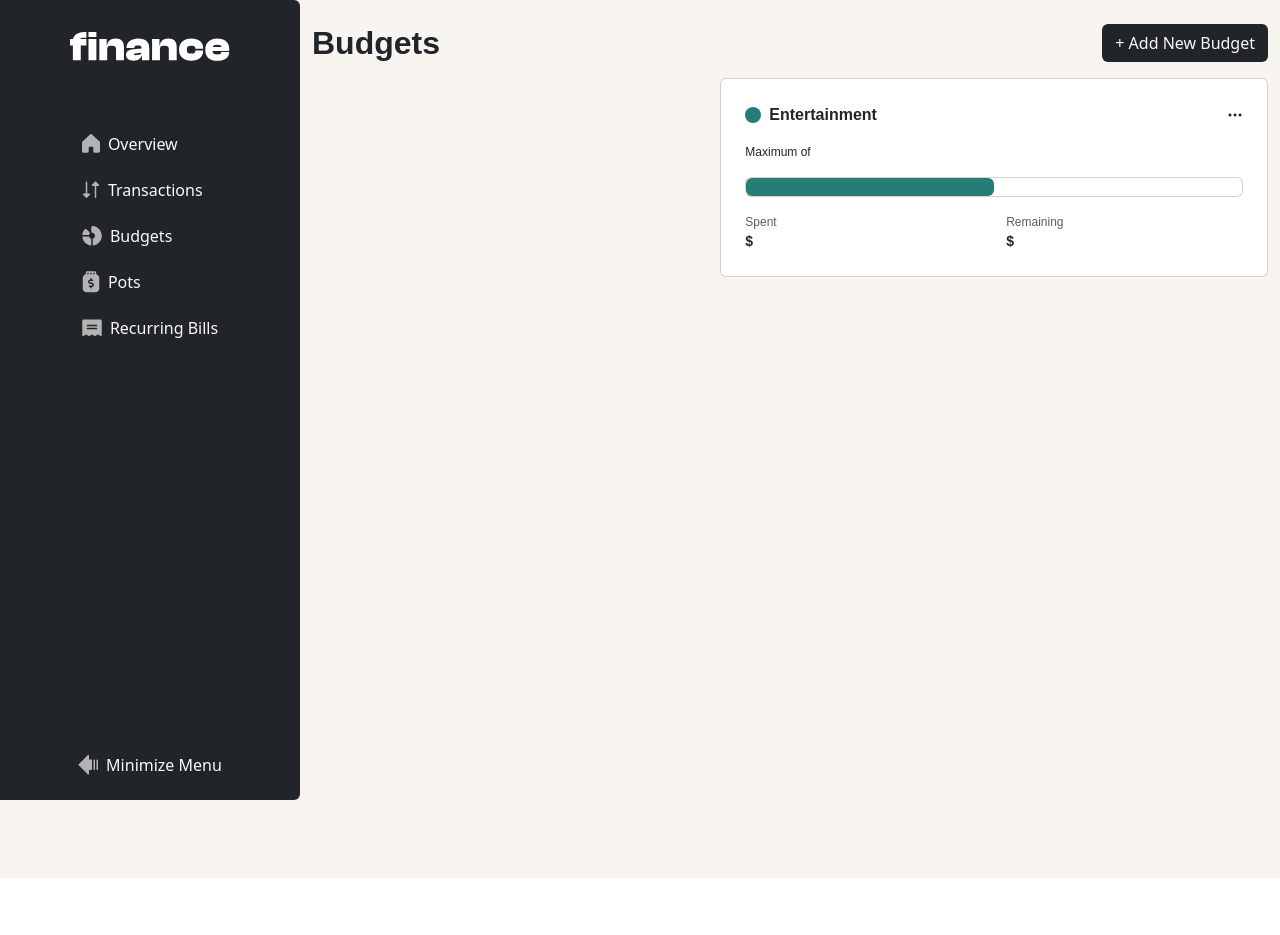
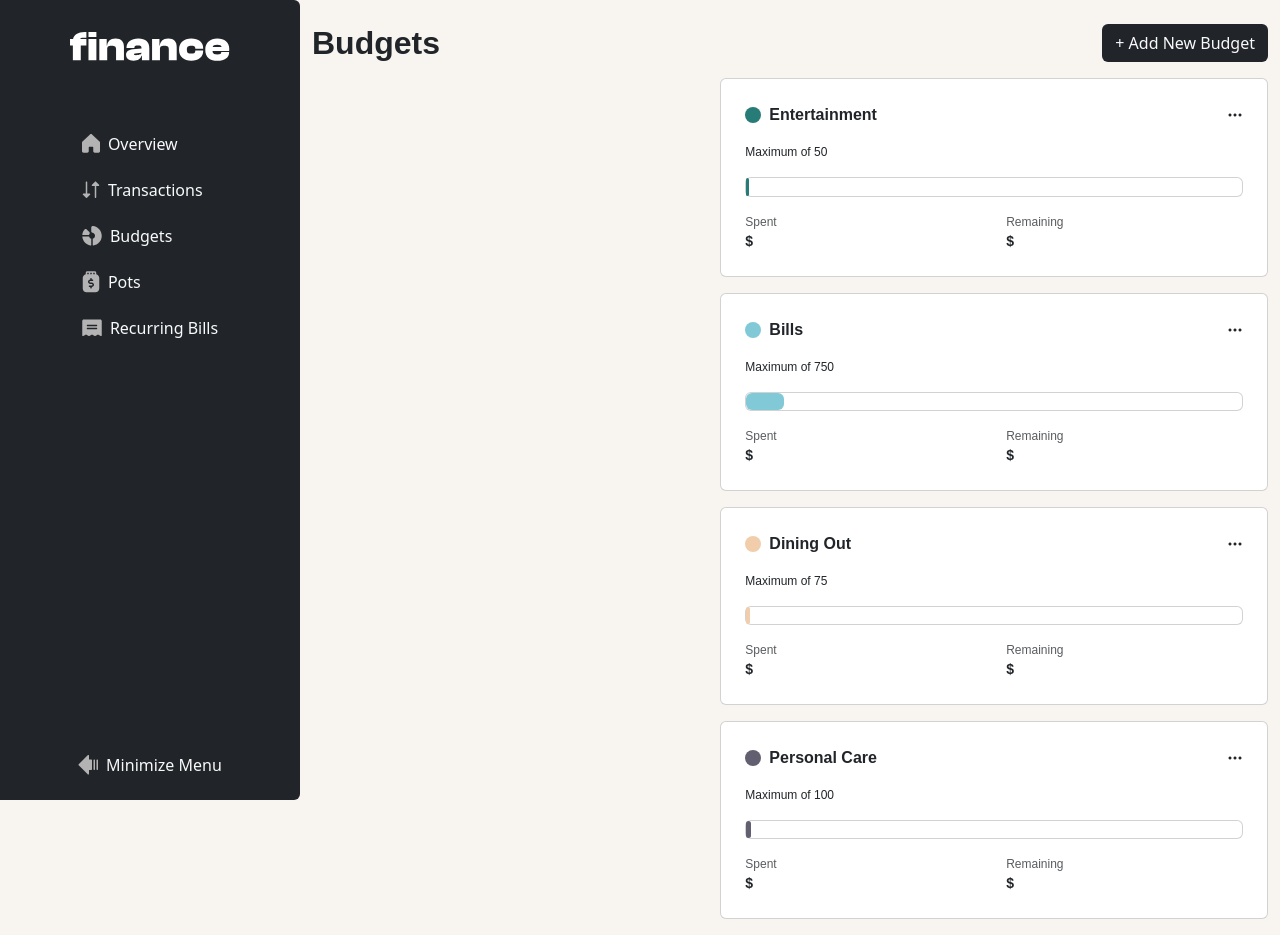
Before and after one commit to abdalsimam1-sketch/personal-finance-app, a React (Vite) app: page /budgets in a window 1280 px wide. Before the commit the page ends 878 px from the top, so only its background shows below. Built offline with nearby package versions, Linux system fonts and the light colour scheme.

Commit message:
add : render all cards

```diff
--- a/src/components/UI/BudgetCard.jsx
+++ b/src/components/UI/BudgetCard.jsx
@@ -1,16 +1,16 @@
 import React from "react";
 import { BudgetsAndPotsLabel } from "./BudgetsAndPotsLabel";
 import { PercantageBar } from "./PercantageBar";
-export const BudgetCard = ({ maximum, category, theme }) => {
+export const BudgetCard = ({ maximum, category, theme, percentage }) => {
   return (
     <div className="card p-4 d-flex flex-column gap-3">
       <BudgetsAndPotsLabel
-        label="Entertainment"
-        color="var(--color-green)"
+        label={category}
+        color={theme}
         variant="Budget"
       ></BudgetsAndPotsLabel>
       <span className="text-preset-5 text muted">Maximum of {maximum}</span>
-      <PercantageBar percentage="50" color="var(--color-green)"></PercantageBar>
+      <PercantageBar percentage={percentage} color={theme}></PercantageBar>
       <div className="row row-cols-2">
         <div>
           <span style={{ width: "4px", height: "2.5rem", color: theme }}></span>
--- a/src/pages/Budgets.jsx
+++ b/src/pages/Budgets.jsx
@@ -1,5 +1,8 @@
 import { Title } from "../components/UI/Title";
 import { BudgetCard } from "../components/UI/BudgetCard";
+import data from "../data/data.json";
+const budgets = data.budgets;
+
 export const Budgets = () => {
   return (
     <div className="container d-flex flex-column gap-3">
@@ -10,7 +13,16 @@ export const Budgets = () => {
       <div className="row ">
         <section className="col-12 col-md-5"></section>
         <section className="col-12 col-md-7 min-vh-100">
-          <BudgetCard></BudgetCard>
+          {budgets.map((item) => (
+            <div className="d-flex flex-column mb-3">
+              <BudgetCard
+                maximum={item.maximum}
+                theme={item.theme}
+                category={item.category}
+                percentage={item.maximum / 100}
+              ></BudgetCard>
+            </div>
+          ))}
         </section>
       </div>
     </div>
```
